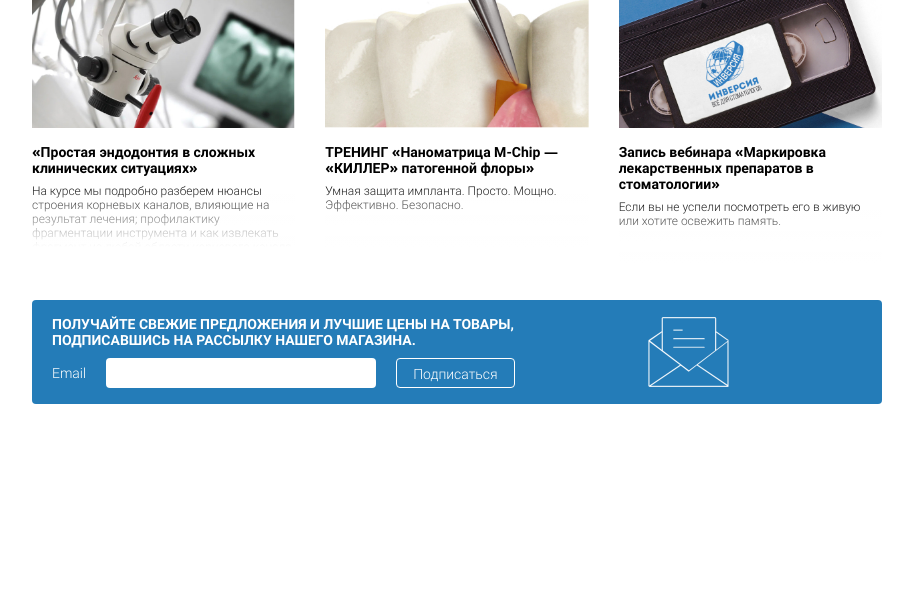
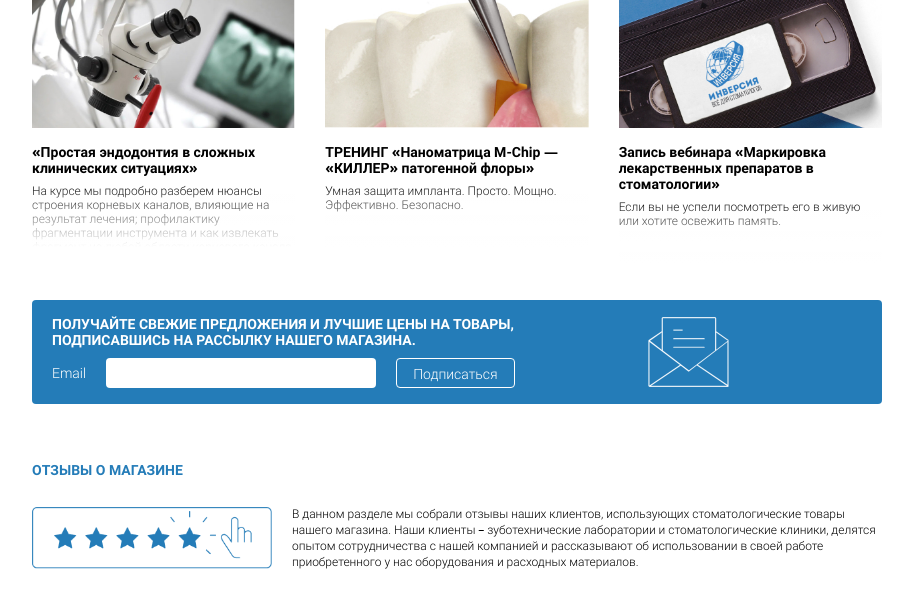
Before and after one commit to alexsab-ru/inversia, a website with bundled scripts: page index.html in a window 1280 px wide. Shown: the part 1383-1991 px from the top of the page, without its empty margins (328-1241 px from the left). Built offline with nearby package versions, Linux system fonts and the light colour scheme.

Commit message:
reviews section

```diff
--- a/index.html
+++ b/index.html
@@ -640,7 +640,7 @@
 
 					</section>
 
-					<section class="bg-blue-500 py-4 px-5 rounded hidden md:flex items-center">
+					<section class="bg-blue-500 py-4 px-5 mb-7 rounded hidden md:flex items-center">
 						<div class="flex-shrink-0">
 							<h2 class="uppercase text-white font-bold mb-2.5">Получайте свежие предложения и лучшие цены на товары, <br>подписавшись на рассылку нашего магазина.</h2>
 
@@ -653,6 +653,18 @@
 
 						<div class="flex-grow text-center">
 							<img src="assets/img/icons/subscribe.svg" class="inline-block" alt="">
+						</div>
+
+					</section>
+
+					<section class="hidden md:block">
+						<h2 class="uppercase text-blue-500 font-bold mb-7 px-5 sm:px-0">Oтзывы о магазине</h2>
+
+						<div class="flex items-center gap-5">
+							<a href="#" class="flex-shrink-0">
+								<img src="assets/img/icons/stars.png" class="max-w-[240px]" />
+							</a>
+							<p class="text-[12px]">В данном разделе мы собрали отзывы наших клиентов, использующих стоматологические товары нашего магазина. Наши клиенты – зуботехнические лаборатории и стоматологические клиники, делятся опытом сотрудничества с нашей компанией и рассказывают об использовании в своей работе приобретенного у нас оборудования и расходных материалов.</p>
 						</div>
 
 					</section>
```
Also changed, not shown: assets/css/styles.min.css, assets/img/icons/stars.png (added).
